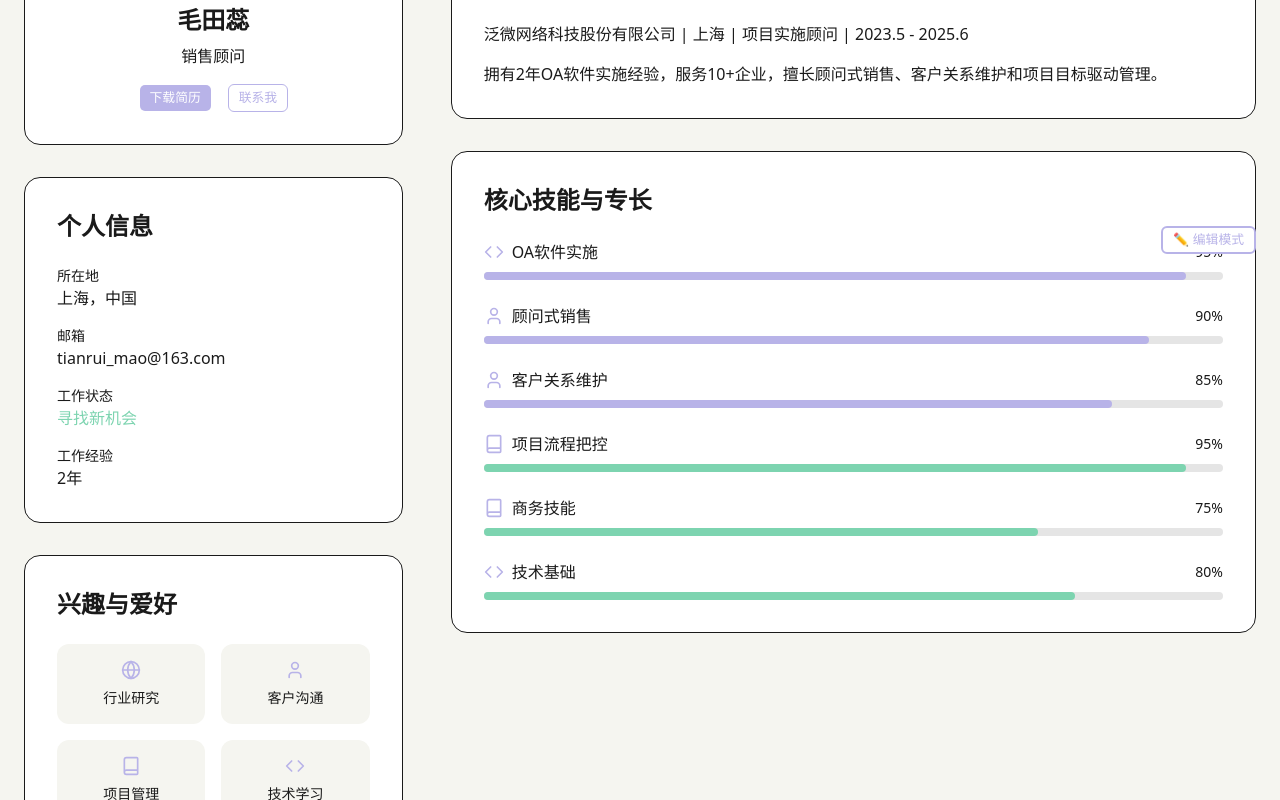
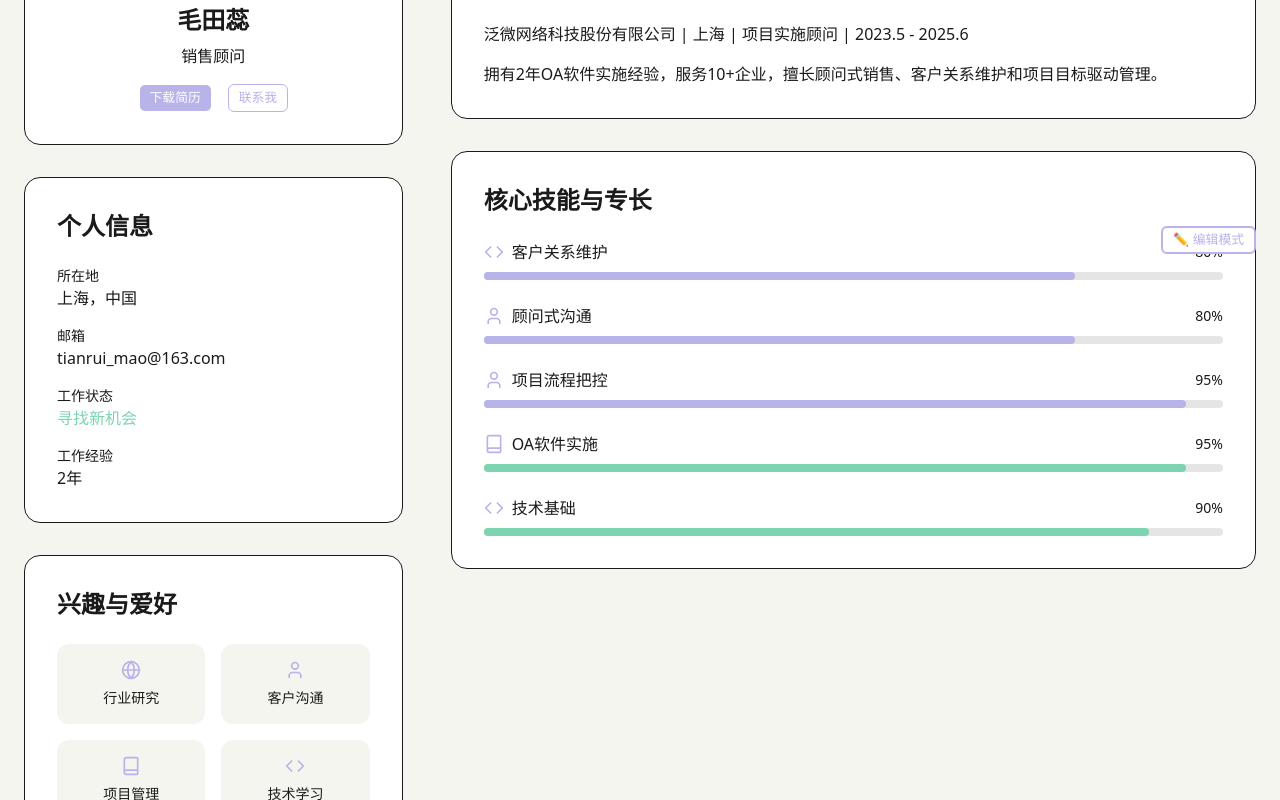
Before and after one commit to tianrui468-ui/my-portfolio, a Next.js app: page /about in a window 1280 px wide. Shown: the part 522-1322 px from the top of the page. Built offline with nearby package versions, Linux system fonts and the light colour scheme.

Commit message:
Update page.tsx

```diff
--- a/app/about/page.tsx
+++ b/app/about/page.tsx
@@ -11,12 +11,11 @@ import { User, Code, Palette, Coffee, Globe, Music, Book } from "lucide-react"
 export default function AboutPage() {
   const [contactDialogOpen, setContactDialogOpen] = useState(false)
   const skills = [
-    { name: "OA软件实施", level: 95, icon: <Code className="w-5 h-5" /> },
-    { name: "顾问式销售", level: 90, icon: <User className="w-5 h-5" /> },
-    { name: "客户关系维护", level: 85, icon: <User className="w-5 h-5" /> },
-    { name: "项目流程把控", level: 95, icon: <Book className="w-5 h-5" /> },
-    { name: "商务技能", level: 75, icon: <Book className="w-5 h-5" /> },
-    { name: "技术基础", level: 80, icon: <Code className="w-5 h-5" /> },
+    { name: "客户关系维护", level: 80, icon: <Code className="w-5 h-5" /> },
+    { name: "顾问式沟通", level: 80, icon: <User className="w-5 h-5" /> },
+    { name: "项目流程把控", level: 95, icon: <User className="w-5 h-5" /> },
+    { name: "OA软件实施", level: 95, icon: <Book className="w-5 h-5" /> },
+    { name: "技术基础", level: 90, icon: <Code className="w-5 h-5" /> },
   ]
 
   const interests = [
```
